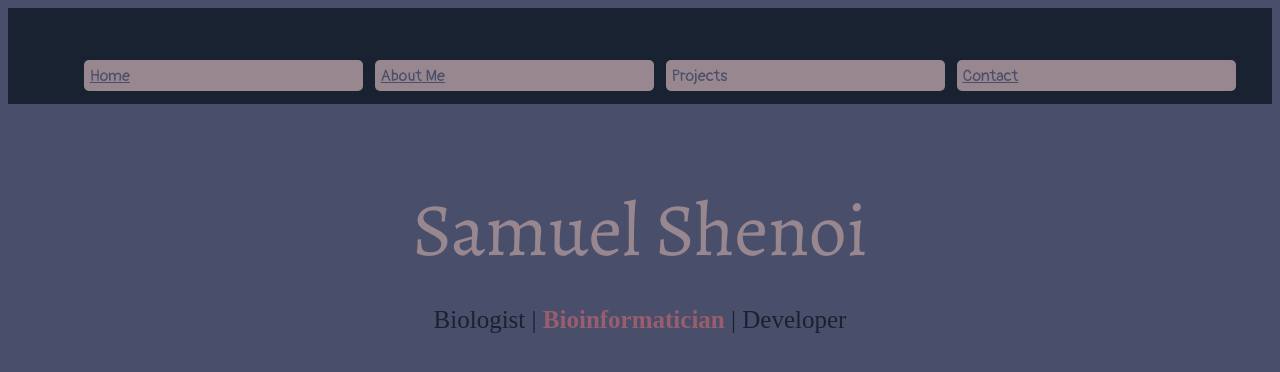
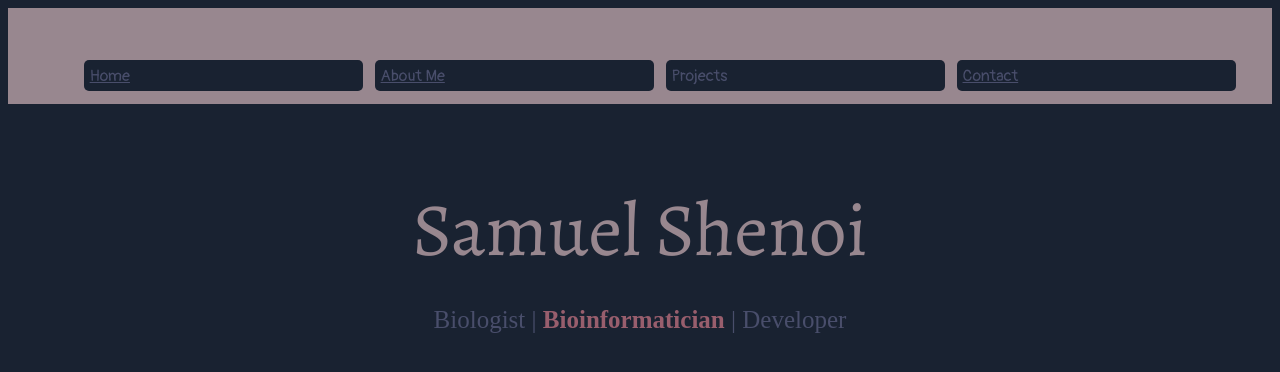
Before and after one commit to shenoisam/personal-website_SamShenoi, a plain HTML site: page index.html in a window 1280 px wide. Drawn offline with nearby package versions, Linux system fonts and the light colour scheme.

Commit message:
Changed more colors

```diff
--- a/styles/headerstyle.css
+++ b/styles/headerstyle.css
@@ -1,6 +1,6 @@
 
 header{
-  background:#192231;
+  background:#98878F;
   color: white;
   padding: 30px 30px 50px 30px;
 }
@@ -28,7 +28,7 @@ nav ul li a
 }
 
 .col{
-  background: #98878F;
+  background: #192231;
   float: left;
   color: #6FB98F;
   border-radius: 5px;
@@ -52,5 +52,5 @@ nav ul li a
 }
 body
 {
-  background: #494E6B;
+  background: #192231;
 }
--- a/styles/main.css
+++ b/styles/main.css
@@ -17,7 +17,7 @@ p{
   color:#985E6D;
 }
 .mid{
-  color: #192231;
+  color: #494E6B;
   margin-left:auto;
   margin-right:auto;
   width:37%;
```
